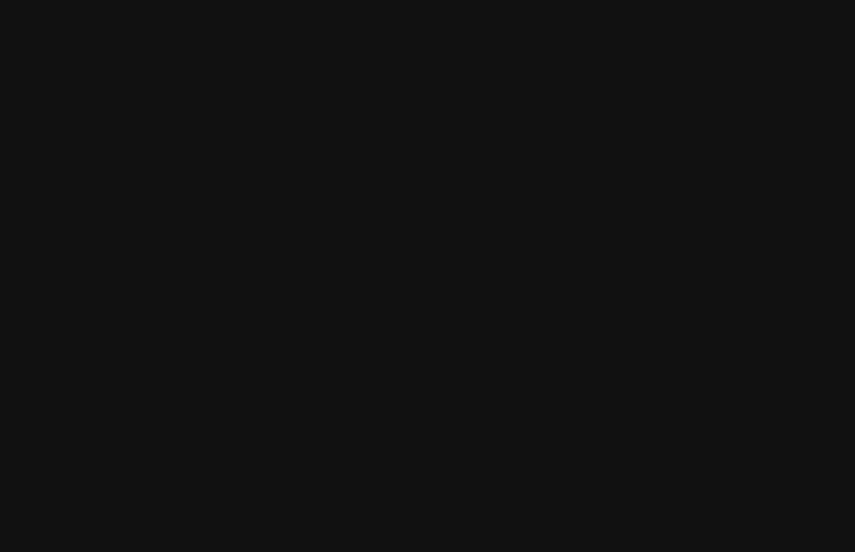
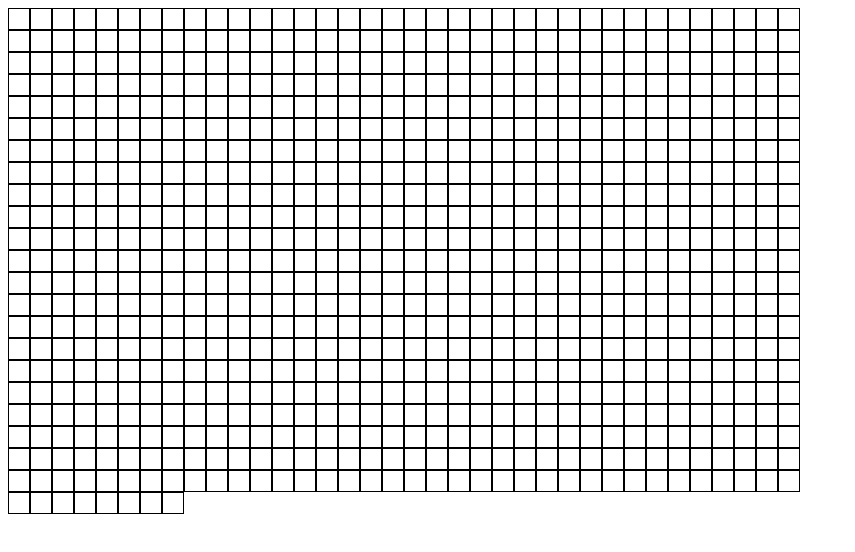
Before and after one commit to acciojob/Color-board-yashsaini7060, a website: page main.html in a window 1280 px wide. Shown: the whole page, without its empty margins (0-855 px from the left). Drawn offline with Linux system fonts and the light colour scheme.

Commit message:
created a submission

```diff
--- a/main.html
+++ b/main.html
@@ -1,18 +1,30 @@
 <!DOCTYPE html>
-
 <html>
-
 <head>
-	<link rel="stylesheet" href="styles.css">
-	<title>Color board></title>
+    <style>
+        .container {
+            display: flex;
+            flex-wrap: wrap;
+            width: 800px;
+        }
+        .square {
+            width: 20px;
+            height: 20px;
+            border: 1px solid black;
+            transition: background-color 1s;
+        }
+        .square:hover {
+            background-color: red;
+        }
+    </style>
 </head>
-
 <body>
-	<div id="container"class="container"></div>
-	<!-- the entire body must be written by student -->
-    <script type="text/javascript" src="./script.js">
-</script>
-
+    <div class="container">
+        <script>
+            for(let i=0; i<800; i++) {
+                document.write('<div class="square"></div>');
+            }
+        </script>
+    </div>
 </body>
-
 </html>
--- a/styles.css
+++ b/styles.css
@@ -1,35 +1,26 @@
-/*  your css code here. If applicable */
-*{
+/* .container{
+    display: grid;
+    grid-template-columns: repeat(40, 20px);
+    grid-template-rows: repeat(20, 20px);
+    justify-content: center;
+    align-content: center;
+    height: 100vh;
+}
 
-	box-sizing:border-box;
+.square{
+	background-color: rgb(29, 29, 29);
+    width: 20px;
+    height: 20px;
+    border: 1px solid black;
+    transition-delay: 0s;
+    transition-duration: 1s;
+    transition-timing-function: ease-in-out;
 }
-body{
-	background:#111;
-	display:flex;
-	align-items:center;
-	justify-content:center;
-	height:100vh;
-	overflow:hidden;
-	margin:0;
-}
-.container{
-	display: flex;
-    align-items: center;
-    justify-content: center;
-    flex-wrap: wrap;
-    max-width: 800px;
 
 
-}
-.square{
-    background-color: #1d1d1d;
-    box-shadow: 0 0 2px #000;
-    height: 16px;
-    width: 16px;
-    margin: 2px;
-    transition: 5s ease;
-  }
 .square:hover{
-    transition-duration: 0s;
-s;
-  }
+    background-color: red;
+    transition-property: background-color;
+
+
+} */
```
